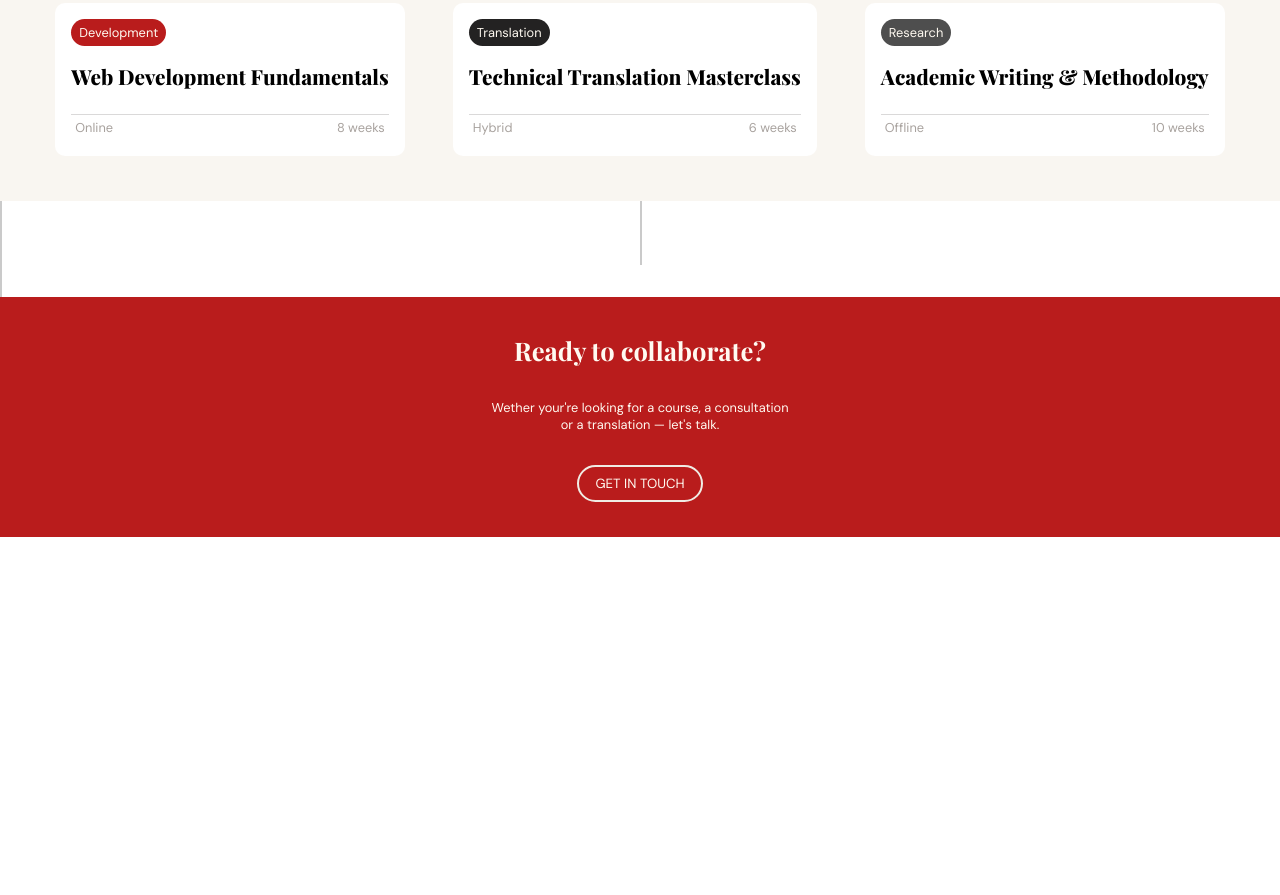
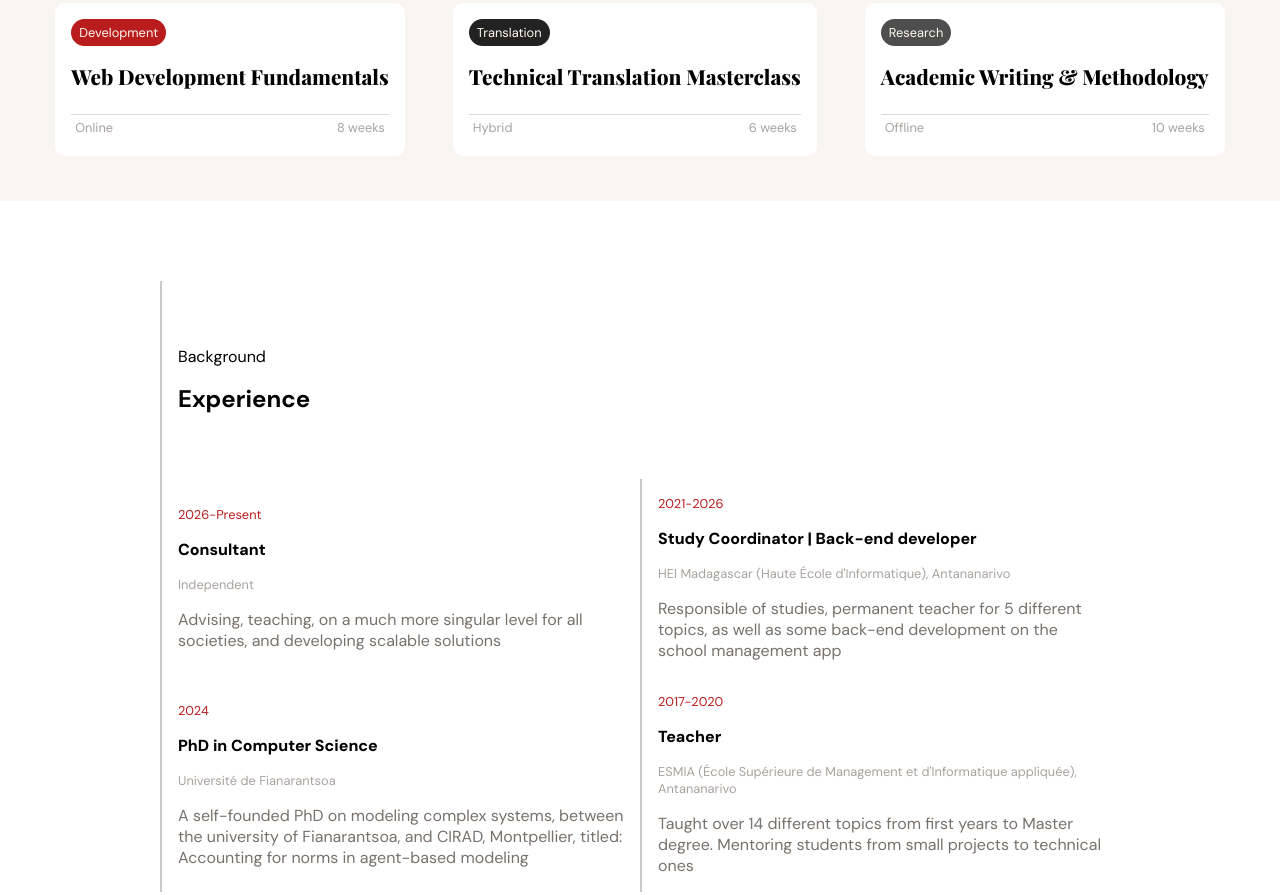
Before and after one commit to Adrien-ari/PROJET-Portfolio-MR-Toky-Fehizoro-Diamondra, a website with bundled scripts: page html/index.html in a window 1280 px wide. Shown: the part 1345-2240 px from the top of the page. Before the commit the page ends 1882 px from the top, so only its background shows below. Built offline with nearby package versions, Linux system fonts and the light colour scheme; files whose address does not match are found by name.

Commit message:
add : ajout de pa partie experience, page main

```diff
--- a/css/home.css
+++ b/css/home.css
@@ -475,6 +475,8 @@ RESPONSIVE HERO SECTION
     grid-template-columns: repeat(2, 1fr);
     grid-template-rows: repeat(2, 1fr);
     width: 100%;
+    padding-inline: calc(var(--padding) * 10);
+    padding-block: calc(var(--padding) * 5);
 }
 
 .backgroundAndExperienceContent div {
@@ -486,6 +488,15 @@ RESPONSIVE HERO SECTION
     border-inline-start: 2px solid #4e4e4e4d;
     padding: var(--padding);
     transition: 100ms ease-in-out;
+}
+
+.experienceIntroduction {
+    grid-column:1/3 ;
+    border-inline-start: none;
+}
+
+.experienceIntroduction:hover{
+    border: none;
 }
 
 .backgroundAndExperienceContent div:hover {
--- a/html/index.html
+++ b/html/index.html
@@ -96,7 +96,10 @@
             </div>
         </section>
         <section class="backgroundAndExperienceContent">
-
+            <div class="experienceIntroduction">
+                <p>Background</p>
+                <h2>Experience</h2>
+            </div>
         </section>
     </main>
     <footer>
--- a/js/script.mjs
+++ b/js/script.mjs
@@ -106,7 +106,7 @@ for (let i = 0; i < 3; i++) {
 let experienceClassList = ["year", "role", "org", "desc"];
 let tempIter2 = 0;
 
-for (let index = 0; index < 5; index++) {
+for (let index = 0; index < 4; index++) {
   document
     .querySelector(`.backgroundAndExperienceContent`)
     .appendChild(
@@ -116,5 +116,39 @@ for (let index = 0; index < 5; index++) {
         "",
       ),
     );
-
+  document
+    .querySelector(`.experiencBackground${index}`)
+    .appendChild(
+      createElement(
+        "p",
+        `year`,
+        data.experiences[index].year,
+      ),
+    );
+  document
+    .querySelector(`.experiencBackground${index}`)
+    .appendChild(
+      createElement(
+        "p",
+        `role`,
+        data.experiences[index].role,
+      ),
+    );
+  document
+    .querySelector(`.experiencBackground${index}`)
+    .appendChild(
+      createElement(
+        "p",
+        `org`,
+        data.experiences[index].org,
+      ),
+    );
+    document.querySelector(`.experiencBackground${index}`)
+    .appendChild(
+      createElement(
+        "p",
+        `desc`,
+        data.experiences[index].desc,
+      ),
+    );
 }
```
